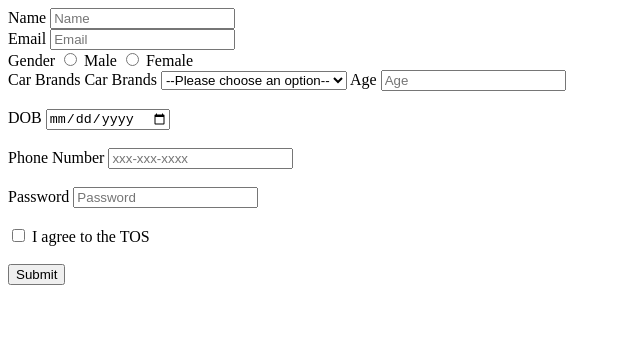
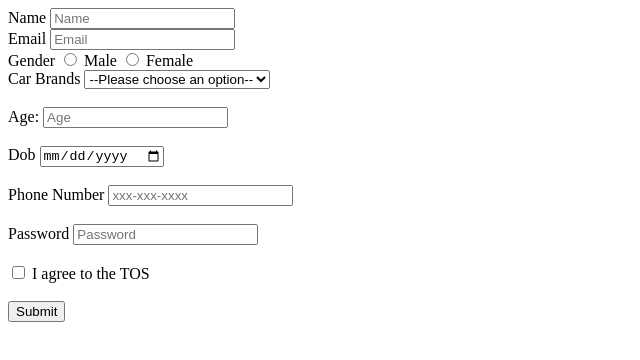
Before and after one commit to acciojob/signup-form-car-priyamdodiya, a website: page main.html in a window 1280 px wide. Shown: the whole page, without its empty margins (0-640 px from the left). Drawn offline with Linux system fonts and the light colour scheme.

Commit message:
created a submission

```diff
--- a/main.html
+++ b/main.html
@@ -18,39 +18,37 @@
         <input type="radio" id="gender_f" name="gender" value="female" required>
         <label for="gender_f">Female</label><br>
 
-        <label for="car">Car Brands</label>
-        <!-- <select id="car" required>
-            <option value="" disabled selected>--Please choose an option--</option>
-            <option value="mercedes">Mercedes</option>
-            <option value="porsche">Porsche</option>
-            <option value="lamborghini">Lamborghini</option>
-        </select><br><br> -->
+		<label>Car Brands</label>
+		<select name="cars" id="cars" required>
+			<option value="">--Please choose an option--</option>
+			<option value="toyota">Toyota</option>
+            <option value="honda">Honda</option>
+            <option value="ford">Ford</option>
+            <option value="bmw">BMW</option>
+		</select> <br><br>
 
-		<label for="car">Car Brands</label>
-        <select id="car" required>
-            <option value="" disabled selected>--Please choose an option--</option>
-            <option value="mercedes">Mercedes</option>
-            <option value="porsche">Porsche</option>
-            <option value="lamborghini">Lamborghini</option>
-        </select>
+		 <label for="age">Age:</label>
+        <input type="number" id="age" name="age" placeholder="Age" required>
+        <br><br>
 
-        <label for="age">Age</label>
-        <input type="number" required id="age" placeholder="Age"><br><br>
+		<label for="dob">Dob</label>
+        <input type="date" id="dob" name="dob" required>
+        <br><br>
 
-        <label for="dob">DOB</label>
-        <input type="date" required id="dob"><br><br>
+		 <label for="tel">Phone Number</label>
+        <input type="tel" id="tel" name="tel" placeholder="xxx-xxx-xxxx">
+        <br><br>
 
-        <label for="tel">Phone Number</label>
-        <input type="tel" id="tel" placeholder="xxx-xxx-xxxx" required><br><br>
+		<label for="password">Password</label>
+        <input type="password" id="password" name="password" placeholder="Password" required>
+        <br><br>
 
-        <label for="password">Password</label>
-        <input type="password" required id="password" placeholder="Password"><br><br>
+		 <input type="checkbox" id="tos" name="tos" required>
+        <label for="tos">I agree to the TOS</label>
+        <br><br>
 
-        <input type="checkbox" id="tos" required>
-        <label for="tos">I agree to the TOS</label><br><br>
-
-        <button type="submit" name="submit">Submit</button>
-    </form>
+        <button type="submit">Submit</button>
+	</form>
     <script type="text/javascript" src="./script.js"></script>
 </body>
 </html>
```
